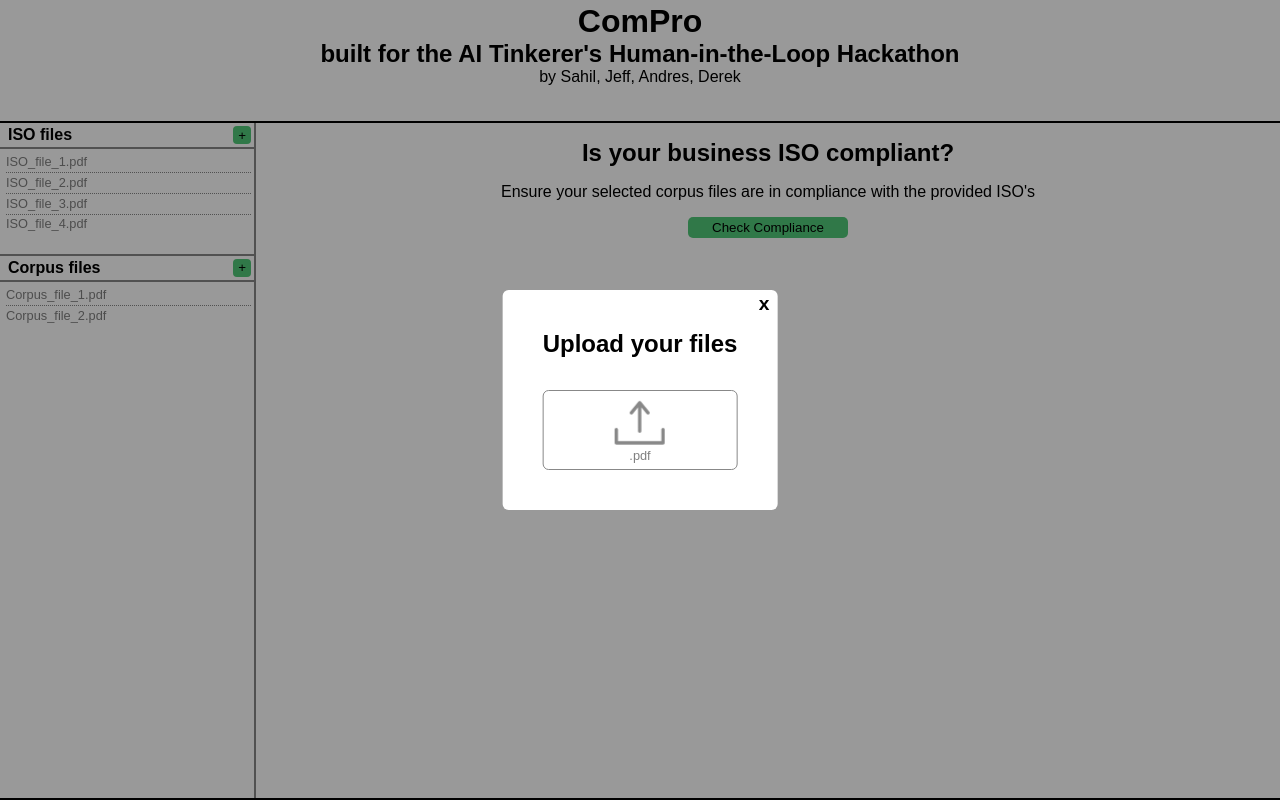
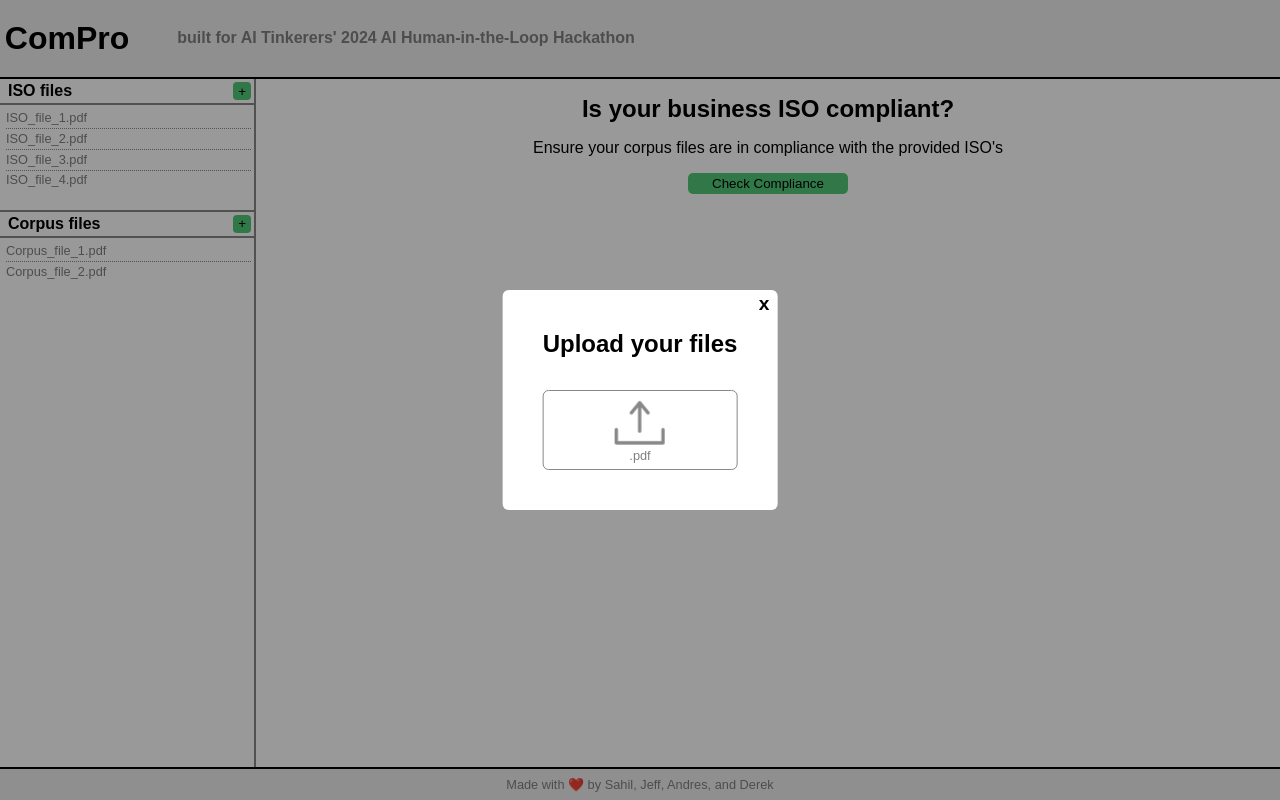
Before and after one commit to GomezDerek/ai-hitl-iso-compliance, a Next.js app in the folder my-app/: page / in a window 1280 px wide. Built offline with nearby package versions, Linux system fonts and the light colour scheme.

Commit message:
redesigned header and added the footer

```diff
--- a/my-app/src/app/page.css
+++ b/my-app/src/app/page.css
@@ -7,13 +7,14 @@ body {
     --text-gray: gray;
     --p2: 0.8rem;
     --white-hover: #f5f5f5;
+    --bg-gray: #eee;
 }
 
 #page {
     height: 100vh;
 
     display: grid;
-    grid-template-rows: 1fr 8fr;
+    grid-template-rows: 1fr 9fr;
     grid-template-areas:
         "header"
         "main";
@@ -21,13 +22,24 @@ body {
 
 header {
     grid-area: header;
+
     display: flex;
-    flex-direction: column;
-    justify-content: center;
+    flex-direction: row;
+    /* justify-content: space-between; */
+    justify-content: flex-start;
+    align-items: center;
+    gap: 3rem;
+
+    padding: 0 0 0 0.3rem;
 }
 
 header > * {
     text-align: center;
+}
+
+header > h2#subtitle {
+    font-size: 1rem;
+    color: var(--text-gray);
 }
 
 main {
@@ -38,9 +50,18 @@ main {
     grid-template-areas:
         "filePanel previewPanel";
 
-    margin-top: 2rem;
+    /* margin-top: 2rem; */
     border: solid black;
     border-width: 2px 0 2px 0;
+}
+
+footer {
+    padding: 0.5rem 0 0.5rem 0;
+    text-align: center;
+}
+
+header, footer {
+    background-color: var(--bg-gray);
 }
 
 /*************************************************/
--- a/my-app/src/app/page.tsx
+++ b/my-app/src/app/page.tsx
@@ -28,8 +28,7 @@ export default function Home() {
 
         <header>
           <h1 id="title">ComPro</h1>
-          <h2>built for the AI Tinkerer's Human-in-the-Loop Hackathon</h2>
-          <p>by Sahil, Jeff, Andres, Derek</p>
+          <h2 id="subtitle">built for AI Tinkerers' 2024 AI Human-in-the-Loop Hackathon</h2>
         </header>
 
       <main>
@@ -56,14 +55,14 @@ export default function Home() {
 
         <section id="right-panel">
           <h2>Is your business ISO compliant?</h2>
-          <p>Ensure your selected corpus files are in compliance with the provided ISO's</p>
+          <p>Ensure your corpus files are in compliance with the provided ISO's</p>
           <button className="primary">Check Compliance</button>
         </section>
 
       </main>
 
-      {/* <footer className={styles.footer}> */}
       <footer>
+        <p className="p2">Made with ❤️ by Sahil, Jeff, Andres, and Derek</p>
       </footer>
     </div>
   );
```
